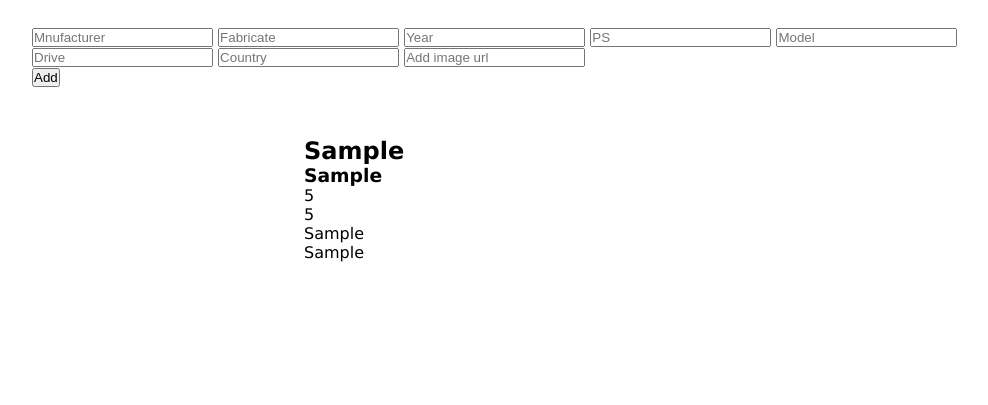
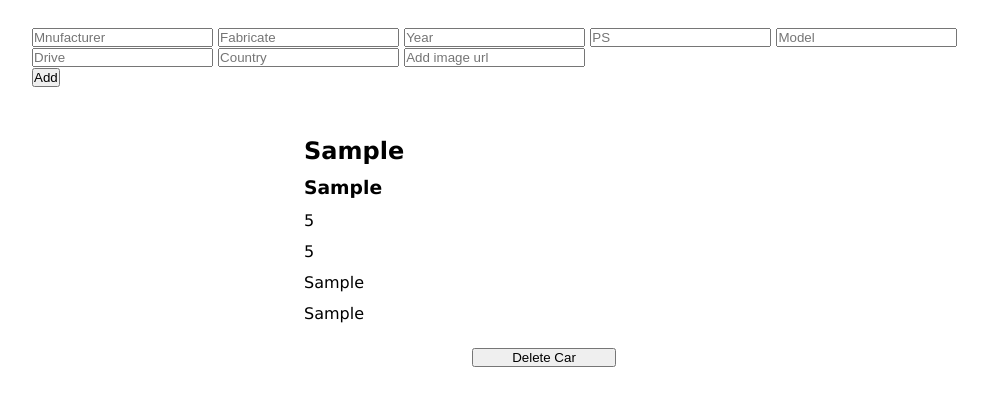
Before and after one commit to Nana7782/Project-TS-Panini-Sammelalbum, a website built with Vite: page index.html in a window 1280 px wide. Both pictures are taken after typing "Sample", "Sample", "5", "5", "Sample", "Sample" into the empty fields and a click on the button "Add". Shown: the part 71-476 px from the top of the page, without its empty margins (96-1084 px from the left). Built offline with nearby package versions, Linux system fonts and the light colour scheme.

Commit message:
wir haben fertig

```diff
--- a/src/main.ts
+++ b/src/main.ts
@@ -107,4 +107,13 @@ function showCars(car: Cars) {
   let countryOutput = document.createElement("p") as HTMLParagraphElement;
   countryOutput.innerText = car.country;
   cardElement.appendChild(countryOutput);
+
+  const deleteBtn = document.createElement("button") as HTMLButtonElement;
+  deleteBtn.setAttribute("class", "delete");
+  deleteBtn.textContent = "Delete Car";
+  deleteBtn.addEventListener("click", () => {
+    carList = carList.filter((carEl: Cars) => carEl.id !== car.id);
+    cardElement.remove();
+  });
+  cardElement.appendChild(deleteBtn);
 }
--- a/src/style.css
+++ b/src/style.css
@@ -25,6 +25,20 @@ h1 {
   height: 250px;
   display: flex;
   flex-direction: column;
+  justify-content: space-between;
   margin: 10px;
   padding: 10px;
 }
+
+.delete {
+  width: 30%;
+  position: relative;
+  left: 35%;
+}
+
+h2,
+h3,
+p {
+  background-color: rgba(255, 255, 255, 0.483);
+  width: 30%;
+}
```
Also changed, not shown: 1 other file.
